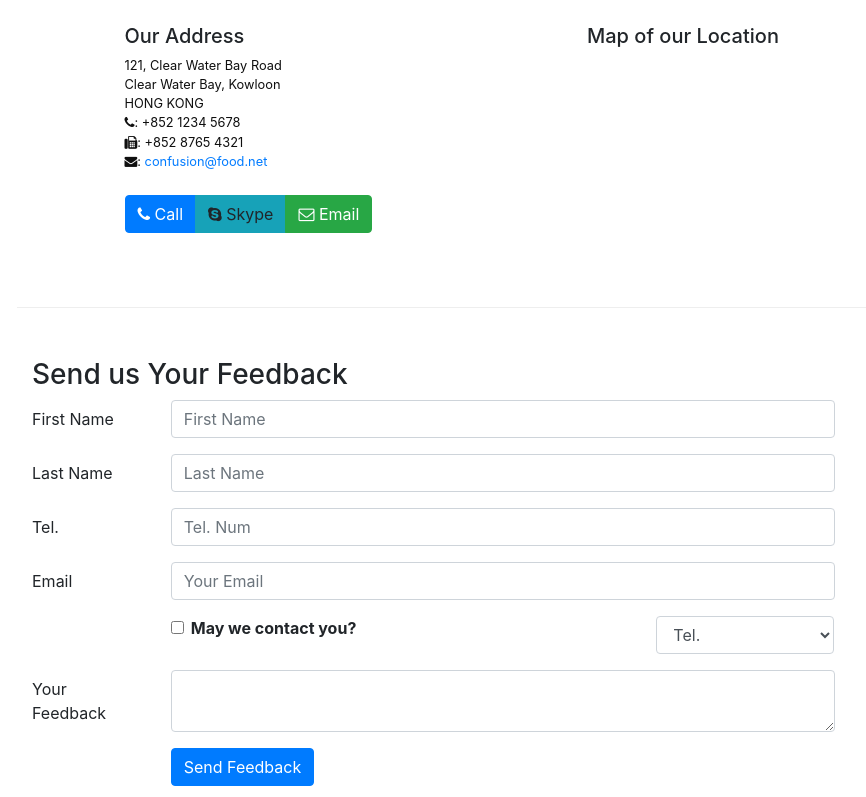
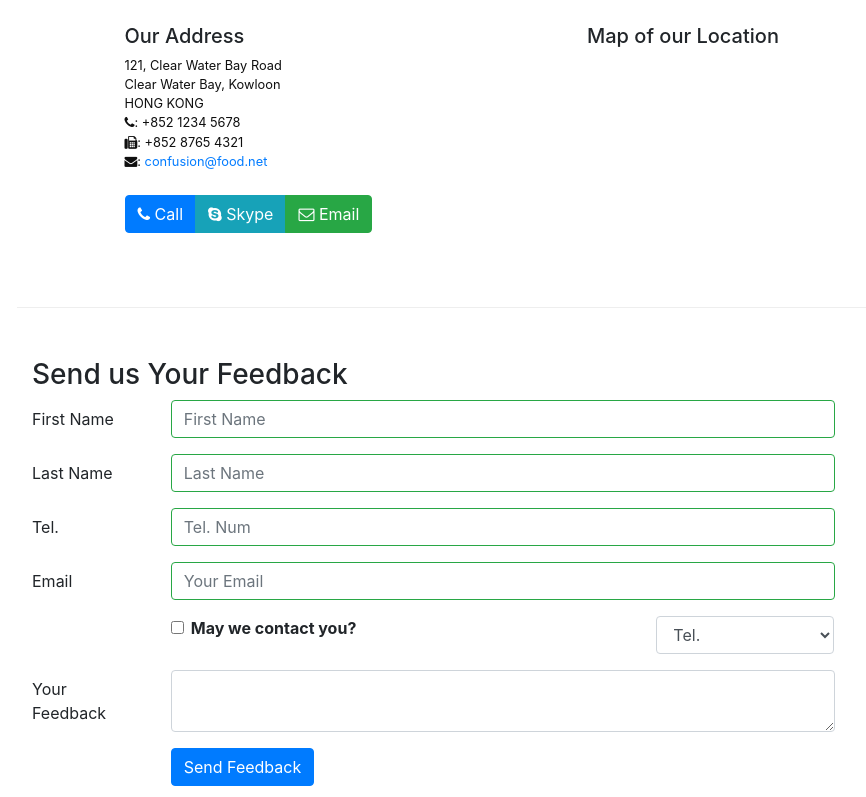
Before and after one commit to Binhbong37/LAB, a React (Create React App) app: page /contactus in a window 1280 px wide. Shown: the part 564-1361 px from the top of the page, without its empty margins (68-934 px from the left). Built offline with nearby package versions, Linux system fonts and the light colour scheme.

Commit message:
Validate Form controller

```diff
--- a/src/Components/ContactComponent.js
+++ b/src/Components/ContactComponent.js
@@ -1,5 +1,5 @@
 import React, { Component } from 'react';
-import { Breadcrumb, BreadcrumbItem, Button, Form, FormGroup, Label, Input, Col } from "reactstrap";
+import { Breadcrumb, BreadcrumbItem, Button, Form, FormGroup, Label, Input, Col, FormFeedback } from "reactstrap";
 import { Link } from "react-router-dom"
 
 class Contact extends Component {
@@ -13,11 +13,52 @@ class Contact extends Component {
             email:'',
             agree: false,
             contactType:"Tel.",
-            message: ''
+            message: '' ,
+            touched: {
+                firstname: false,
+                lastname: false,
+                telnum: false,
+                email: false
+            }
         }
+        this.handleBlur = this.handleBlur.bind(this);
+    }
+
+    // EVENT BLUR
+    handleBlur = (field) => (evt) => {
+        this.setState({
+            touched: { ...this.state.touched, [field]: true }
+        });
+    }
+    // VALIDATE FORM
+    validate(firstname, lastname, telnum, email) {
+        const errors = {
+            firstname: '',
+            lastname: '',
+            telnum: '',
+            email: ''
+        };
+
+        if (this.state.touched.firstname && firstname.length < 3)
+        {errors.firstname = 'First Name should be >= 3 characters'}
+        else if (this.state.touched.firstname && firstname.length > 10)
+        {errors.firstname = 'First Name should be <= 10 characters'}
+
+        if (this.state.touched.lastname && lastname.length < 3)
+            errors.lastname = 'Last Name should be >= 3 characters';
+        else if (this.state.touched.lastname && lastname.length > 10)
+            errors.lastname = 'Last Name should be <= 10 characters';
+
+        const reg = /^\d+$/;
+        if (this.state.touched.telnum && !reg.test(telnum))
+            errors.telnum = 'Tel. Number should contain only numbers';
+
+        if(this.state.touched.email && email.split('').filter(x => x === '@').length !== 1)
+            errors.email = 'Email should contain a @';
+
+        return errors;
     }
     // CHANGE VALUE FORM
-
     handleInputChange = (e) => {
         let target = e.target;
         let name = target.name;
@@ -32,6 +73,7 @@ class Contact extends Component {
         alert(JSON.stringify(this.state) )
     }
     render() {
+        const errors = this.validate(this.state.firstname, this.state.lastname, this.state.telnum, this.state.email);
         return(
             <div className="container">
                        <div className="row">
@@ -65,7 +107,7 @@ class Contact extends Component {
                     <div className="col-12 col-sm-11 offset-sm-1">
                         <div className="btn-group" role="group">
                             <a role="button" className="btn btn-primary" href="tel:+85212345678"><i className="fa fa-phone"></i> Call</a>
-                            <a role="button" className="btn btn-info"><i className="fa fa-skype"></i> Skype</a>
+                            <a role="button" className="btn btn-info" href="/"><i className="fa fa-skype"></i> Skype</a>
                             <a role="button" className="btn btn-success" href="mailto:confusion@food.net"><i className="fa fa-envelope-o"></i> Email</a>
                         </div>
                     </div>
@@ -79,31 +121,54 @@ class Contact extends Component {
                             <FormGroup row>
                                 <Label htmlFor="firstname" md={2}>First Name</Label>
                                 <Col md={10}>
-                                    <Input type="text" id="firstname" className="form-control" name="firstname"
+                                    <Input type="text" id="firstname" name="firstname"
                                     placeholder="First Name" value={this.state.firstname}
+                                    onBlur={this.handleBlur("firstname")}
+                                    valid={errors.firstname === ""}
+                                    invalid={errors.firstname !== ""}
                                     onChange={this.handleInputChange}/>
+                                    <FormFeedback>{errors.firstname}</FormFeedback>
                                 </Col>
                             </FormGroup>
                             <FormGroup row>
                                 <Label htmlFor="lastname" md={2}>Last Name</Label>
                                 <Col md={10}>
                                     <Input type="text" id="lastname" className="form-control" name="lastname"
-                                    placeholder="Last Name" value={this.state.lastname} onChange={this.handleInputChange}/>
+                                    placeholder="Last Name" value={this.state.lastname}
+                                    onBlur={this.handleBlur("lastname")}
+                                    valid={errors.lastname === ""}
+                                    invalid={errors.lastname !== ""}
+                                    onChange={this.handleInputChange}
+                                    />
+                                    <FormFeedback>{errors.lastname}</FormFeedback>
                                 </Col>
+
                             </FormGroup>
                             <FormGroup row>
                                 <Label htmlFor="tel" md={2}>Tel.</Label>
                                 <Col md={10}>
                                     <Input type="text" id="tel" className="form-control" name="telnum"
-                                    placeholder="Tel. Num" value={this.state.telnum} onChange={this.handleInputChange}/>
+                                    placeholder="Tel. Num" value={this.state.telnum}
+                                    onBlur={this.handleBlur("telnum")}
+                                    valid={errors.telnum === ""}
+                                    invalid={errors.telnum !== ""}
+                                    onChange={this.handleInputChange}/>
+                                    <FormFeedback>{errors.telnum}</FormFeedback>
                                 </Col>
+
                             </FormGroup>
                             <FormGroup row>
                                 <Label htmlFor="email" md={2}>Email</Label>
                                 <Col md={10}>
                                     <Input type="text" id="email" className="form-control" name="email"
-                                    placeholder="Your Email" value={this.state.email} onChange={this.handleInputChange}/>
+                                    placeholder="Your Email" value={this.state.email}
+                                    onBlur={this.handleBlur("email")}
+                                    valid={errors.email === ""}
+                                    invalid={errors.email !== ""}
+                                    onChange={this.handleInputChange}/>
+                                    <FormFeedback>{errors.email}</FormFeedback>
                                 </Col>
+
                             </FormGroup>
                             <FormGroup row>
                                 <Col md={{size: 6, offset:2}}>
--- a/src/Components/MainComponent.js
+++ b/src/Components/MainComponent.js
@@ -29,9 +29,9 @@ class Main extends Component {
 
   render() {
     const HomePage = () =>
-      <Home dish={this.state.dishes.filter((dish) => dish.featured) [0]}
-      promotion={this.state.promotions.filter((promo) => promo.featured) [0]}
-      leader={this.state.leaders.filter((lead) => lead.featured) [0]}
+      <Home dish={this.state.dishes.filter((dish) => dish.featured)[0]}
+      promotion={this.state.promotions.filter((promo) => promo.featured)[0]}
+      leader={this.state.leaders.filter((lead) => lead.featured)[0]}
       />
 
     const DishWithId = ({match}) => {
```
